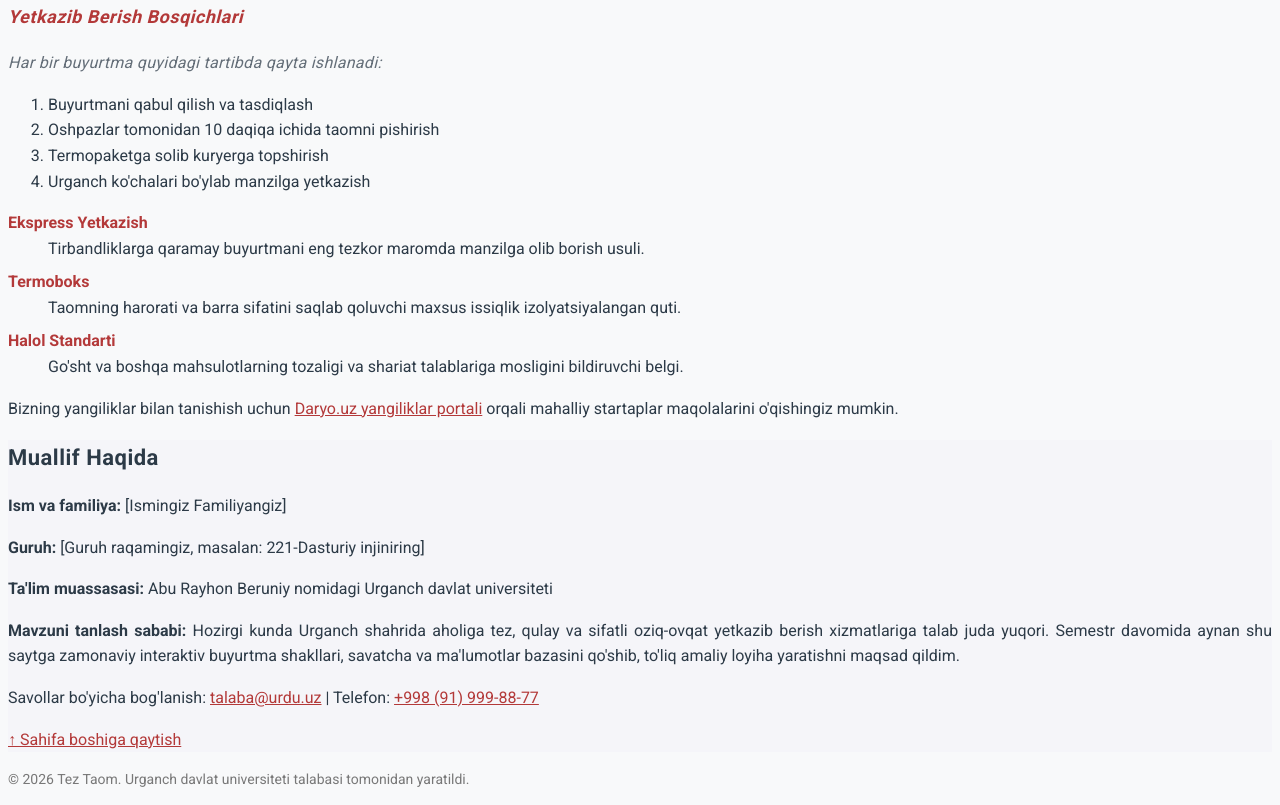
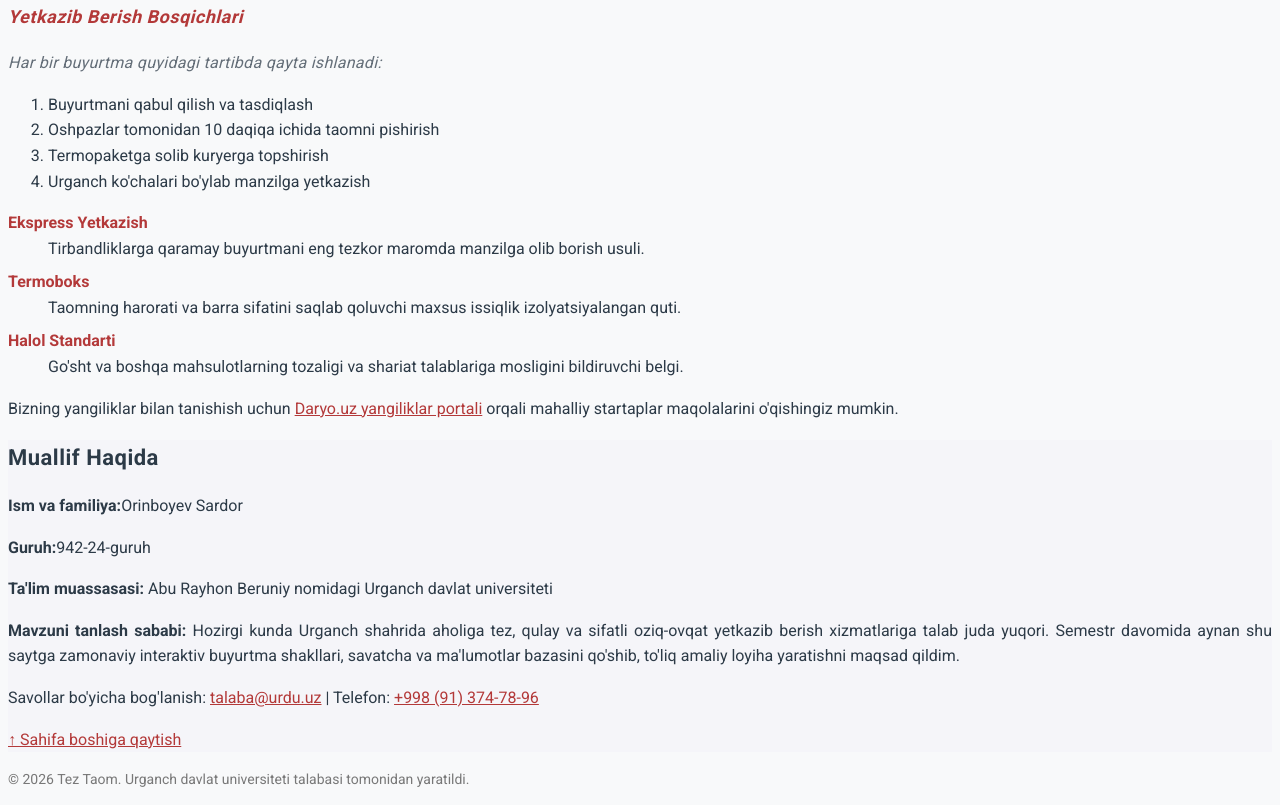
Before and after one commit to orinboyevsardor/web-dasturlash, a plain HTML site: page amaliy-01/batafsil.html in a window 1280 px wide. Shown: the part 506-1311 px from the top of the page. Drawn offline with Linux system fonts and the light colour scheme.

Commit message:
Dizayn va matnlarga tuzatishlar kiritildi

```diff
--- a/amaliy-01/batafsil.html
+++ b/amaliy-01/batafsil.html
@@ -71,15 +71,15 @@
         <!-- Muallif haqida bo'limi (Mazmun talabi bo'yicha) -->
         <section id="muallif">
             <h2>Muallif Haqida</h2>
-            <p><strong>Ism va familiya:</strong> [Ismingiz Familiyangiz]</p>
-            <p><strong>Guruh:</strong> [Guruh raqamingiz, masalan: 221-Dasturiy injiniring]</p>
+            <p><strong>Ism va familiya:</strong>Orinboyev Sardor</p>
+            <p><strong>Guruh:</strong>942-24-guruh</p>
             <p><strong>Ta'lim muassasasi:</strong> Abu Rayhon Beruniy nomidagi Urganch davlat universiteti</p>
             <p>
                 <strong>Mavzuni tanlash sababi:</strong> Hozirgi kunda Urganch shahrida aholiga tez, qulay va sifatli oziq-ovqat yetkazib berish xizmatlariga talab juda yuqori. Semestr davomida aynan shu saytga zamonaviy interaktiv buyurtma shakllari, savatcha va ma'lumotlar bazasini qo'shib, to'liq amaliy loyiha yaratishni maqsad qildim.
             </p>
             <p>
                 Savollar bo'yicha bog'lanish: <a href="mailto:talaba@urdu.uz">talaba@urdu.uz</a> |
-                Telefon: <a href="tel:+998919998877">+998 (91) 999-88-77</a>
+                Telefon: <a href="tel:+998913747896">+998 (91) 374-78-96</a>
             </p>
             <p>
                 <a href="#batafsil-sahifa">&uarr; Sahifa boshiga qaytish</a>
```
